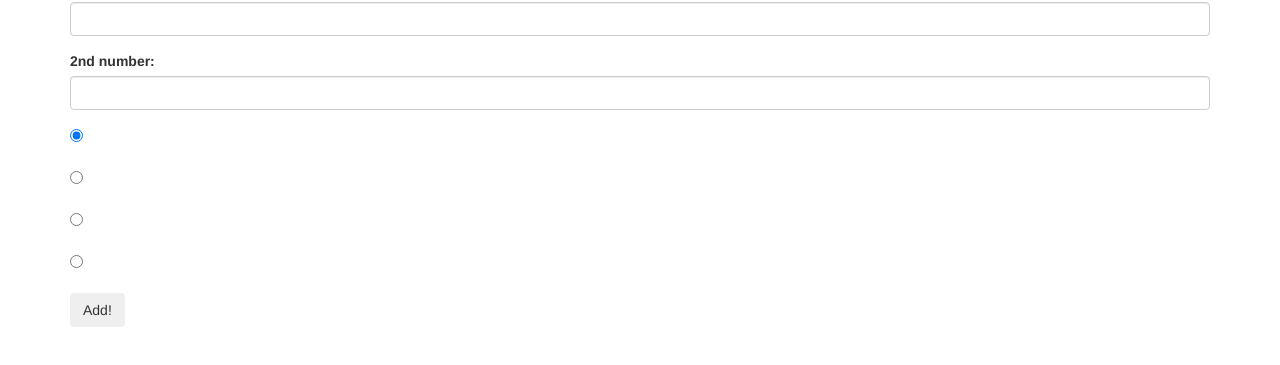
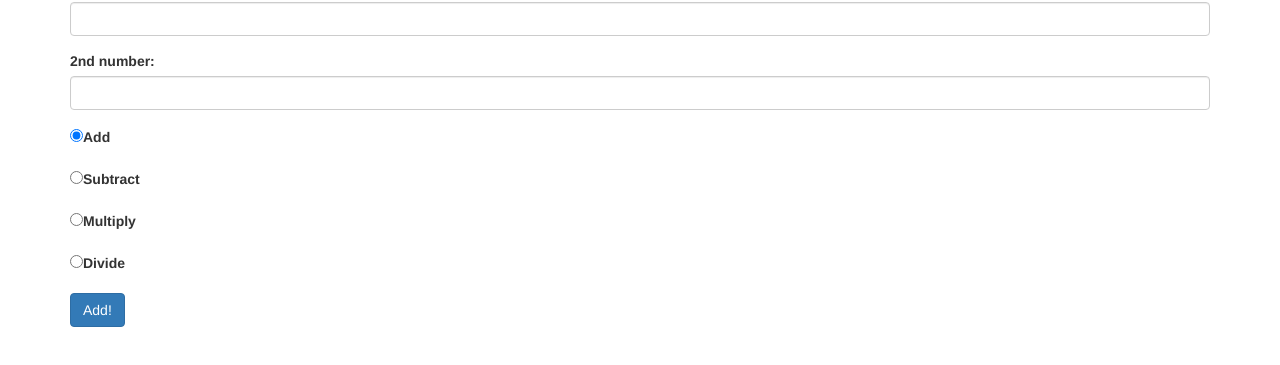
Before and after one commit to hey-lil/calculatorTwo, a plain HTML site: page index.html in a window 1280 px wide. Shown: the part 93-458 px from the top of the page. Drawn offline with Linux system fonts and the light colour scheme.

Commit message:
add label names and bootstrap button styling

```diff
--- a/index.html
+++ b/index.html
@@ -21,25 +21,25 @@
         </div>
         <div class="form-group">
           <label>
-            <input type="radio" name="operator" value="add" checked>
+            <input type="radio" name="operator" value="add" checked>Add
           </label>
         </div>
         <div class="form-group">
           <label>
-            <input type="radio" name="operator" value="subtract">
+            <input type="radio" name="operator" value="subtract">Subtract
           </label>
         </div>
         <div class="form-group">
           <label>
-            <input type="radio" name="operator" value="multiply">
+            <input type="radio" name="operator" value="multiply">Multiply
           </label>
         </div>
         <div class="form-group">
           <label>
-            <input type="radio" name="operator" value="divide">
+            <input type="radio" name="operator" value="divide">Divide
           </label>
         </div>
-        <button type="submit" class="btn">Add!</button>
+        <button type="submit" class="btn btn-primary">Add!</button>
       </form>
       <div id="output">
 
--- a/js/scripts.js
+++ b/js/scripts.js
@@ -19,6 +19,7 @@ $(document).ready(function() {
     event.preventDefault();
   var number1 = parseInt($("#input1").val());
   var number2 = parseInt($("#input2").val());
+  var operator = $("input:radio[name=operator]:checked").val();
   var result = add(number1, number2);
   $("#output").text(result);
 
```
